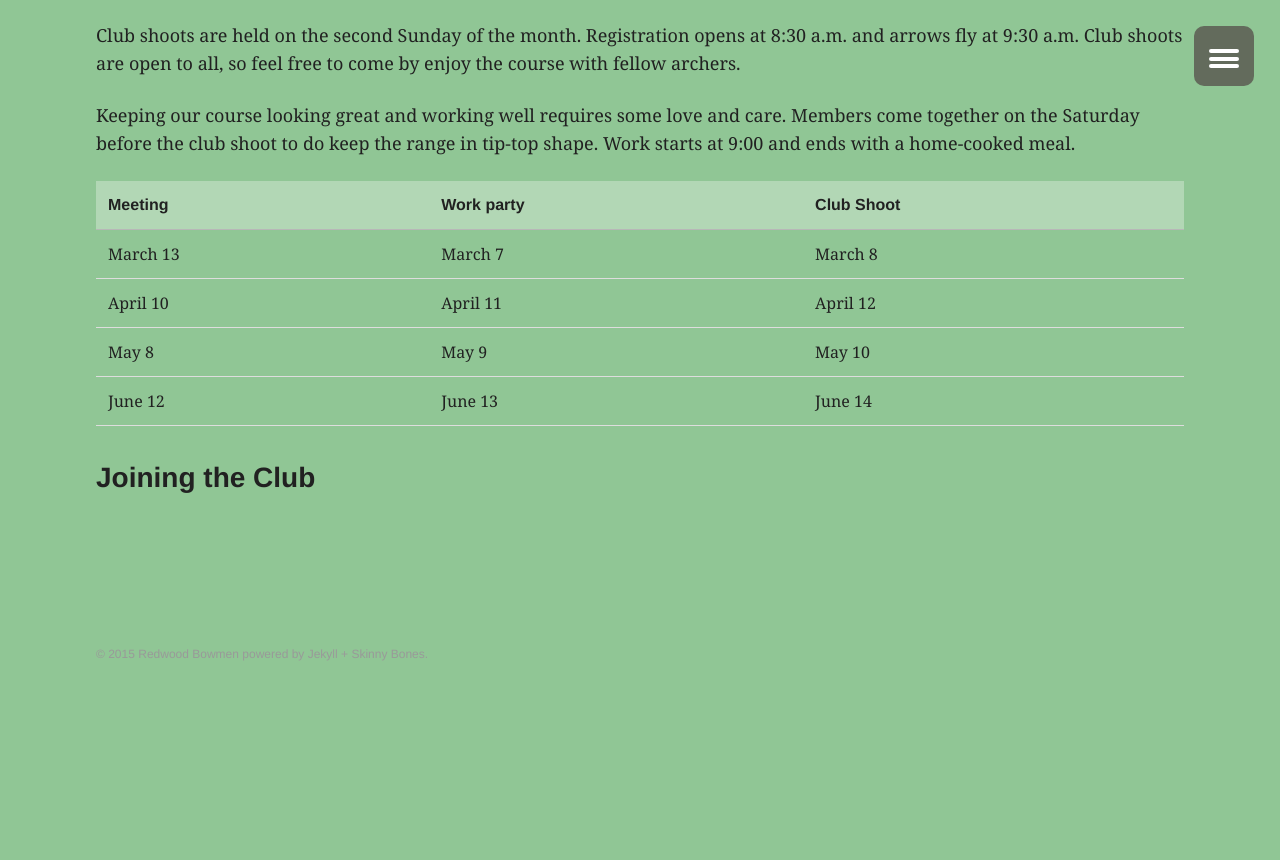
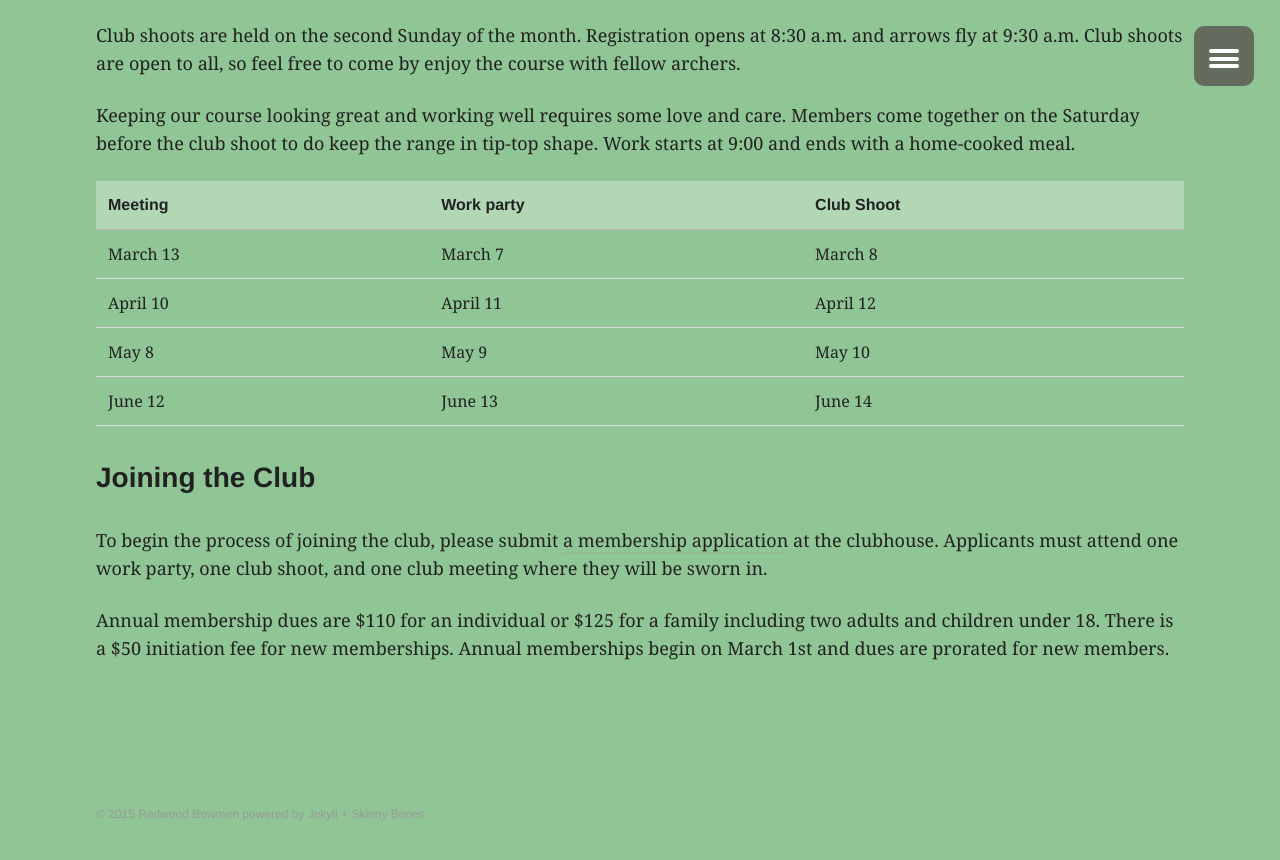
Before and after one commit to reboarchers/reboarchers.github.io, a Jekyll site: the page built from membership.md, in a window 1280 px wide and 900 px high, scrolled down 689 px. Shown: the top 860 px of the window. Built offline with Jekyll 4.4.1, drawn with Linux system fonts in a browser that asks for light colours; before the commit the page ends 1429 px from its top, so only the background shows below that.

Commit message:
Added dues and membership application info

```diff
--- a/membership.md
+++ b/membership.md
@@ -31,3 +31,10 @@ June 12 | June 13    | June 14
 
 
 ### Joining the Club
+
+To begin the process of joining the club, please submit [a membership application](/files/joinrebo.pdf) at the clubhouse.
+Applicants must attend one work party, one club shoot, and one club meeting where they will be sworn in.
+
+Annual membership dues are $110 for an individual or $125 for a family including two adults and children under 18.
+There is a $50 initiation fee for new memberships.
+Annual memberships begin on March 1st and dues are prorated for new members.
```
Also changed, not shown: 1 other file.
